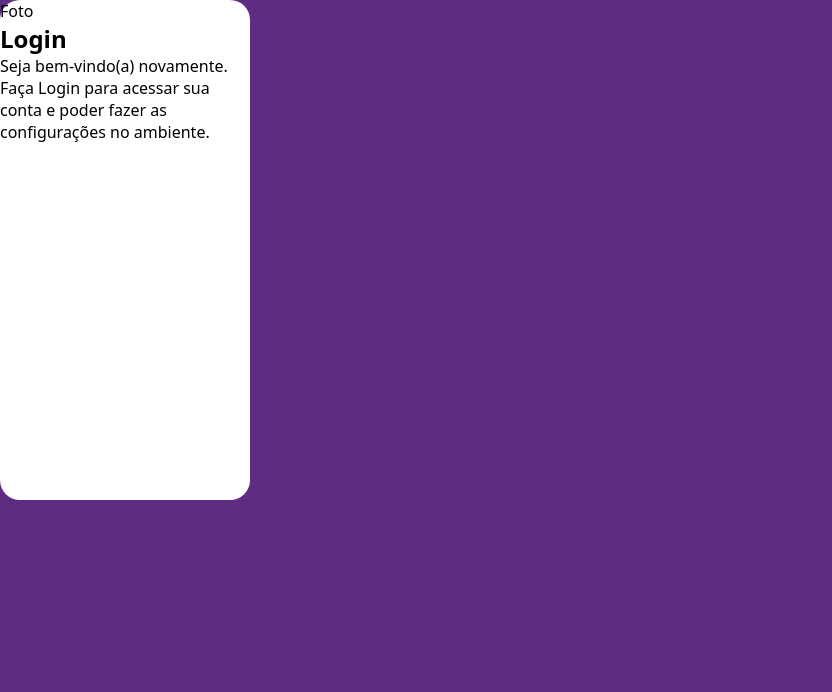
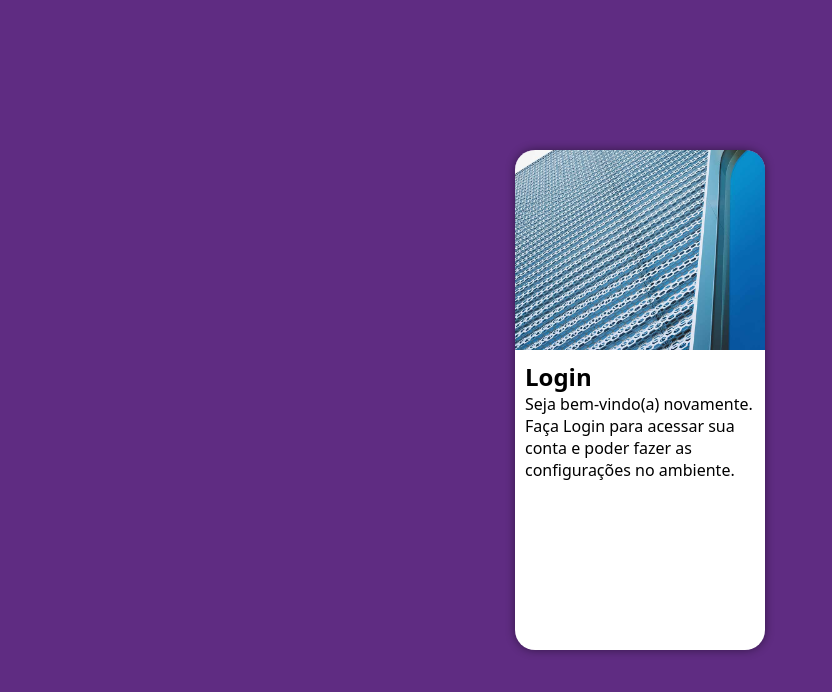
Before and after one commit to JulioGabrielP/projeto-login, a plain HTML site: page index.html in a window 1280 px wide. Shown: the whole page, without its empty margins (0-832 px from the left). Drawn offline with Linux system fonts and the light colour scheme.

Commit message:
Aula 02 do capitúlo 26

```diff
--- a/estilos/style.css
+++ b/estilos/style.css
@@ -25,8 +25,30 @@ main{
     width: 100vw;
 }
 section#login{
+    position: absolute;
+    top: 50%;
+    left: 50%;
+    transform: translate(-50%, -50%);
+    overflow: hidden;
+
     background-color: white;
     width: 250px;
     height: 500px;
     border-radius: 20px;
+    box-shadow: 0px 0px 10px rgba(0, 0, 0, 0.450);
 }
+
+section#login > div#imagem{
+    display: block;
+    background: #5f2c82 url(../imagens/metal.jpg);
+    background-size: cover;
+    background-position: right bottom;
+    height: 200px;
+
+}
+
+section#login > div#formulário{
+    display: block;
+    padding: 10px;
+
+}
--- a/index.html
+++ b/index.html
@@ -11,7 +11,7 @@
     <main>
         <section id="login">
             <div id="imagem">
-                Foto
+
             </div>
 
             <div id="formulário">
```
